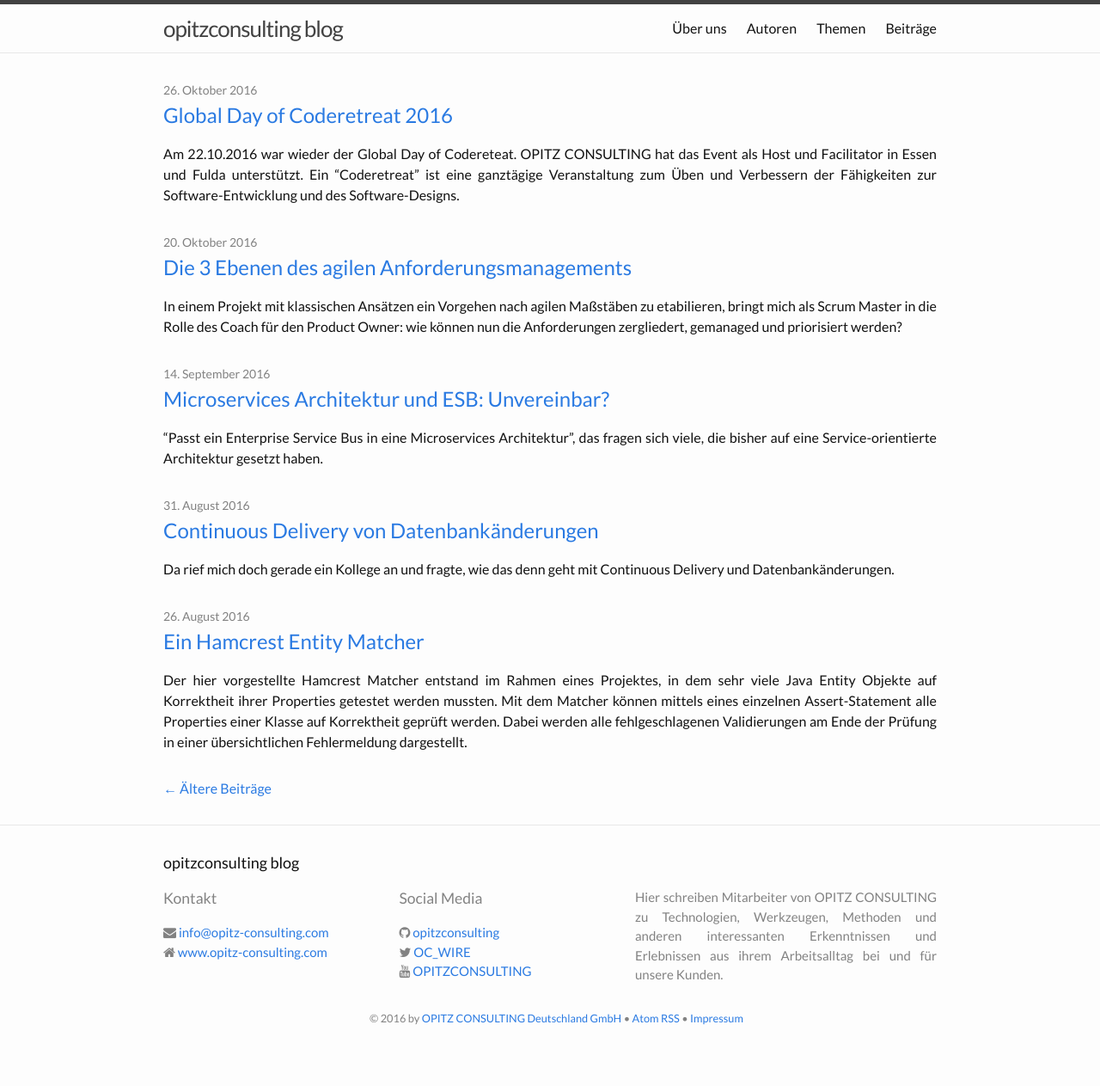
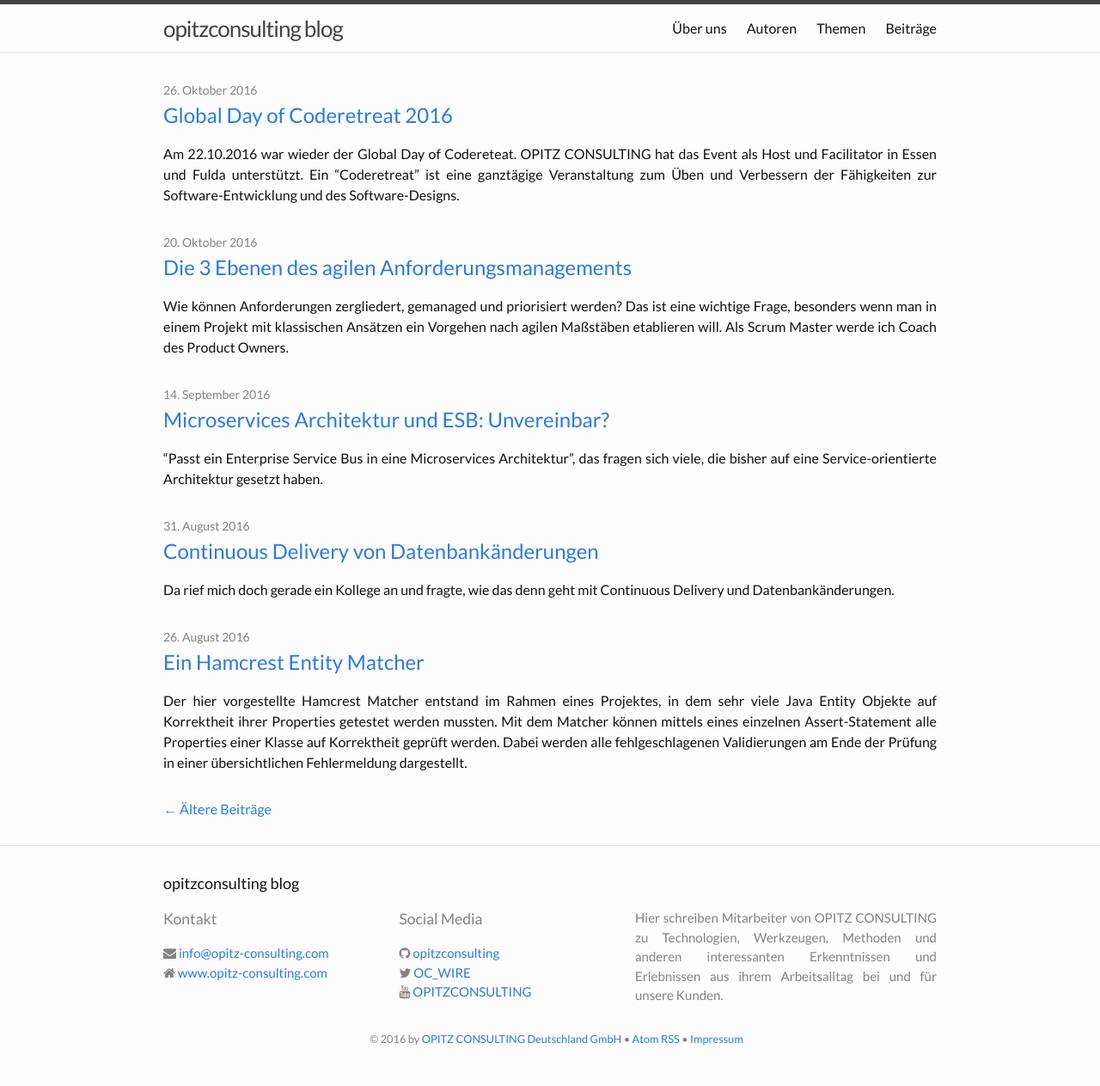
Before and after one commit to opitzconsulting/opitzconsulting.github.io, a Jekyll site: the page built from index.html, in a window 1280 px wide. Shown: the whole page at 86% size. Built offline with Jekyll 4.4.1, drawn with Linux system fonts in a browser that asks for light colours; nearby versions of some CDN libraries; the list of posts is cut into pages by our own code; before the commit the page ends 1239 px from its top, so only the background shows below that; part of the change alters nothing that is shown.

Commit message:
Update 2016-10-20-Drei-Ebenen-des-agilen-Anforderungsmanagements.md
* Teaser-Text
* Erläuterung der drei Ebenen, bevor es in die Details geht
* Schreibfehler

```diff
--- a/_posts/2016-10-20-Drei-Ebenen-des-agilen-Anforderungsmanagements.md
+++ b/_posts/2016-10-20-Drei-Ebenen-des-agilen-Anforderungsmanagements.md
@@ -3,19 +3,21 @@ title: "Die 3 Ebenen des agilen Anforderungsmanagements"
 categories: agilitaet
 author: daniel.strauch
 ---
-In einem Projekt mit klassischen Ansätzen ein Vorgehen nach agilen Maßstäben zu etabilieren, bringt mich als Scrum Master in die Rolle des Coach für den Product Owner: wie können nun die Anforderungen zergliedert, gemanaged und priorisiert werden?
+Wie können Anforderungen zergliedert, gemanaged und priorisiert werden? Das ist eine wichtige Frage, besonders wenn man in einem Projekt mit klassischen Ansätzen ein Vorgehen nach agilen Maßstäben etablieren will. Als Scrum Master werde ich Coach des Product Owners.
 
 Das Arbeiten mit agilen Ansätzen unterscheidet sich doch sehr vom klassichen / wasserfallgetrieben Vorgehen mit "vollständig ausformulierten" Spezifikationen. An diesem Punkt anzusetzen, war das Wichtigste, denn eine zentrale Frage war, was der Product Owner mit seinem schon vor langem erstellten Lastenheft tun soll.
 
-Wegwerfen, ignorieren und von vorne Beginnen Anforderungen in Form von Epics und User Stories erstellen? Wohl eher nicht, aber das war zumindest die Befürchtung des Product Owners, nach dem ich ihm in einem schnellen Durchlauf die Grundzüge von Scrum, Impact Mapping, Story Mapping und das Konzept der User Stories vorstellte. Zum Verständis, was zu tun ist und wie das Ziel eines priorisierten Backlogs unter Nebenbedingungen erreicht werden kann, trug das Modell der 3 Ebenen des agilen Anforderungsmanagements bei.
+Wegwerfen, ignorieren und von vorne beginnen Anforderungen in Form von Epics und User Stories zu erstellen? Wohl eher nicht, aber das war zumindest die Befürchtung des Product Owners, nach dem ich ihm in einem schnellen Durchlauf die Grundzüge von Scrum, Impact Mapping, Story Mapping und das Konzept der User Stories vorstellte. Zum Verständis, was zu tun ist und wie das Ziel eines priorisierten Backlogs unter Nebenbedingungen erreicht werden kann, trug das Modell der 3 Ebenen des agilen Anforderungsmanagements bei.
 
 # Die 3 Ebenen des agilen Anforderungsmanagements
 
-Das Ziel ein priorisiertes Backlog zu erstellen, lässt sich in einer Anforderungspyramide ausdrücken: während von unten die groben Anforderungsüberschriften (Epics, Themen) nachgeschoben und mit der Zeit näher erläutert werden, ist es am Scrum Team die detaillierte *Spitze* (User Stories, Tasks) abzutragen. Das Modell stellt gleichermaßen ein Prozess wie auch ein Vorgehen dar. Im ersten Moment kommt dabei einem vielleicht Kanban in den Sinn, aber wie es sich zeigte, änderten sich im Projektverlauf die Anforderungen des Product Owners, so dass das vormals mit viel Mühe erstellte Lastenheft in seiner Aktualität gegenüber der sich nun entwickelnden Vision allmählich verblasste. Und wie es sich zeigte wurde das nicht mit Tränen und Wehmut quittiert - der Weg für ein visionäres Vorgehen mit Scrum war nun endlich frei geworden.
+Das Ziel ein sauber priorisiertes Backlog, bei dem es nicht nur Prio 1 gibt, zu erstellen, lässt sich in einer Anforderungspyramide ausdrücken: während von unten die groben Anforderungsüberschriften (Epics, Themen) nachgeschoben und mit der Zeit näher erläutert werden, ist es am Scrum Team die detaillierte *Spitze* (User Stories, Tasks) abzutragen. Das Modell stellt gleichermaßen ein Prozess wie auch ein Vorgehen dar. Im ersten Moment kommt dabei einem vielleicht Kanban in den Sinn, aber wie es sich zeigte, änderten sich im Projektverlauf die Anforderungen des Product Owners, so dass das vormals mit viel Mühe erstellte Lastenheft in seiner Aktualität gegenüber der sich nun entwickelnden Vision allmählich verblasste. Und wie es sich zeigte wurde das nicht mit Tränen und Wehmut quittiert - der Weg für ein visionäres Vorgehen mit Scrum war nun endlich frei geworden.
 
 ![Die 3 Ebenen des agilen Anforderungsmanagements](/img/posts/2016-11-04/001.gif)
 
-Die einzelnen Ebenen des agilen Anforderungsmanagements sind in der Form eines priorisierten Produkt Backlogs (von oben nach unten) zu verstehen.
+Die drei Ebenen stehen in gewissem zeitlichen Zusammenhang. Aus einer Top-Down-Sicht sind die Dinge, denen man sich jetzt widmet, ausführlich und SMART genug beschrieben. Gehe man weiter in die Zukunft, desto eher lässt man Unschärfen zu, sollte aber den INVEST+E im Blick behalten. Wird es Visionär hilft es die Hintergrund mit einem DEEP+ER Ansatz zusammenzuhalten. Jede Ebene für sich, unterstütz das Anforderungsmanagement in der Weise, dass Änderungen möglich sind und nicht zu teuer werden. In dieser Betrachtung hilft DIVE den Fokus auf das Wertvolle und Nutzenstiftende zu behalten.
+
+Die einzelnen Ebenen des agilen Anforderungsmanagements sind in der Form eines gereihten Produkt Backlogs (von oben nach unten) zu verstehen.
 
 ##DIVE into
 Über allen drei Ebenen schwebt das Akronym DIVE. Es verfolgt das Ziel einer linearen Ordnung der Produkt Backlog Einträge.
@@ -36,7 +38,7 @@ In der gesamten Tiefe (vertikal) des Product Backlogs sollte D E E P + E R angew
 * **E** stimated
     * Nach Möglichkeit sollten die Product Backlog Einträge in Bezug auf ihre Komplexität geschätzt vorliegen. Ganz neue Backlogeinträge haben zumeist noch keine Schätzung und finden sich im unteren Teil des Backlogs - weit entfernt von einer nahenden Realisierung.
 * **E** mergent
-    * Insbesondere Scrum baut auf den Ansatz "Inspect and Adapt". Feedback vom Nutzer kann dazu führen, dass Backlogeinträge an anderen vorbei nach oben geschoben werden, da sich ihr erwarteter Nutzen / Geschäftswert erhöht hat. Das Prouct Backlog ist niemals statisch und befindet sich fortlaufend in einer Umgestaltung.
+    * Insbesondere Scrum baut auf den Ansatz "Inspect and Adapt". Feedback vom Nutzer kann dazu führen, dass Backlogeinträge an anderen vorbei nach oben geschoben werden, da sich ihr erwarteter Nutzen / Geschäftswert erhöht hat. Das Product Backlog ist niemals statisch und befindet sich fortlaufend in einer Umgestaltung.
 * **P** rioritized
     * Das Backlog sollte zu jedem Zeitpunkt priorisiert vorliegen. Die aktuell wichtigsten und klarsten Einträge finden sich an der Spitze, die neuen und aktuell nicht so wichtigen Einträge finden sich im unteren Bereich.
 * **E** rosive
```
